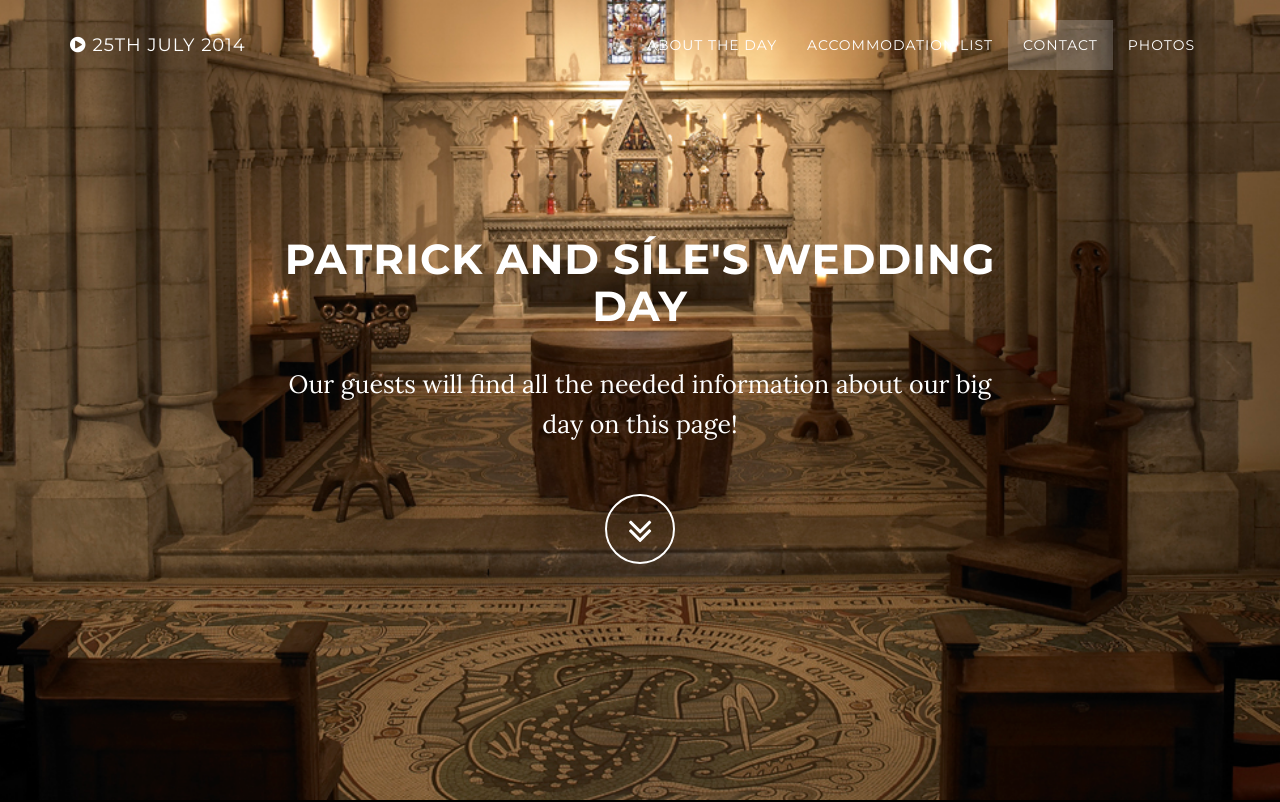
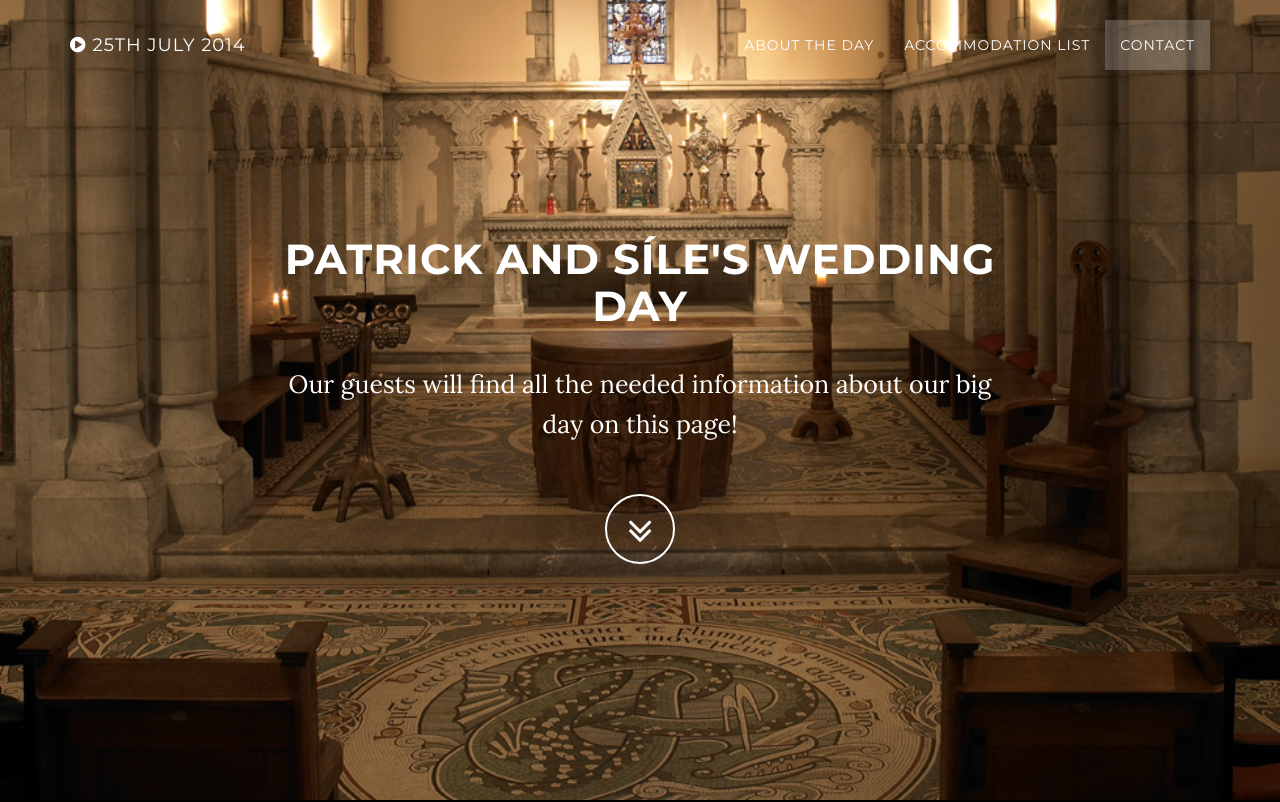
Before and after one commit to fitzgeraldpk/wedding, a website: page public/index.html in a window 1280 px wide. Shown: the top 802 px of the page. Drawn offline with nearby package versions, Linux system fonts and the light colour scheme; some packages are replaced by stand-ins of ours.

Commit message:
photo nav removed

```diff
--- a/public/index.html
+++ b/public/index.html
@@ -50,9 +50,7 @@
                     <li class="page-scroll">
                         <a href="#contact">Contact</a>
                     </li>
-                     <li class="page-scroll">
-                        <a href="#gallery">Photos</a>
-                    </li>
+
                 </ul>
             </div>
             <!-- /.navbar-collapse -->
```
